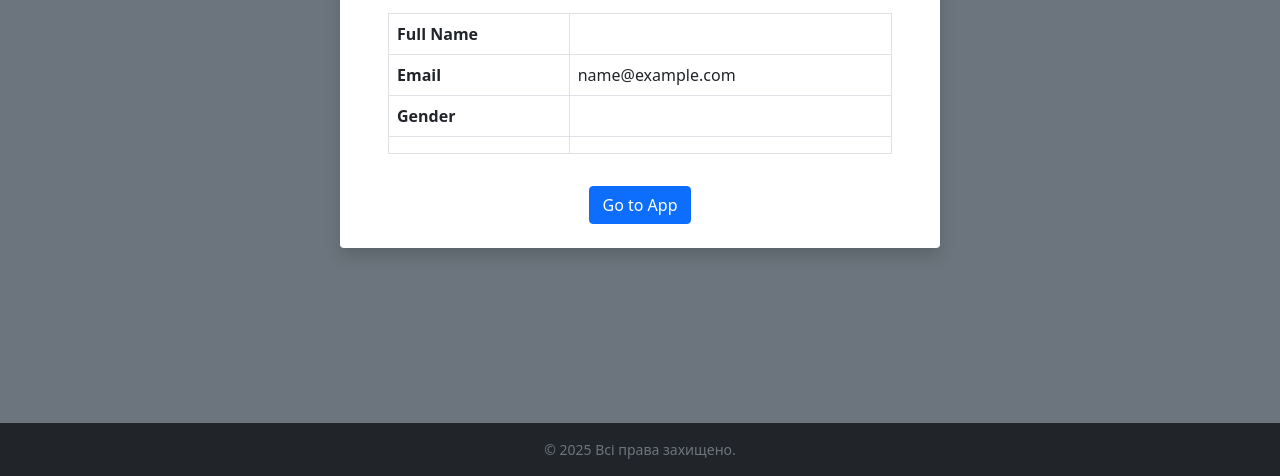
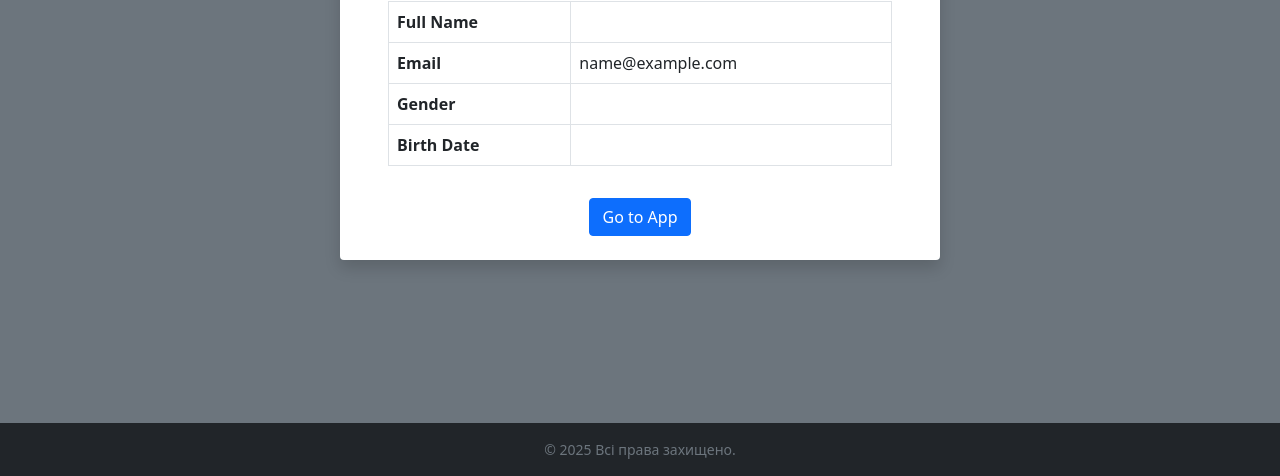
Before and after one commit to kovkinvladyslav/WEB_Lab2, a plain HTML site: page profile.html in a window 1280 px wide. Shown: the part 324-800 px from the top of the page. Drawn offline with nearby package versions, Linux system fonts and the light colour scheme; sample sign-in values are in the browser's storage.

Commit message:
add birth date name

```diff
--- a/profile.html
+++ b/profile.html
@@ -53,7 +53,7 @@
           <td id="gender"></td>
         </tr>
         <tr>
-          <th scope="row" ></th>
+          <th scope="row" >Birth Date</th>
           <td id="birthDate"></td>
         </tr>
       </tbody>
```
